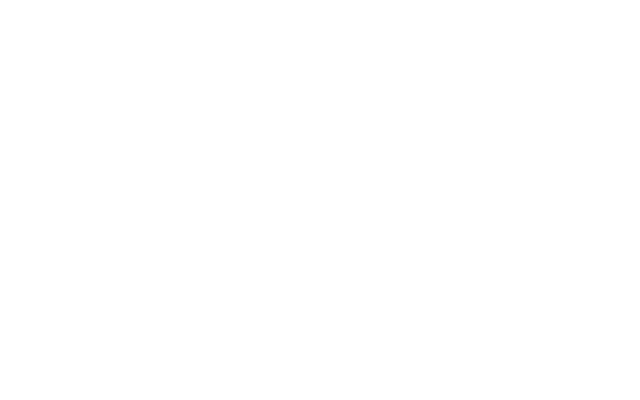
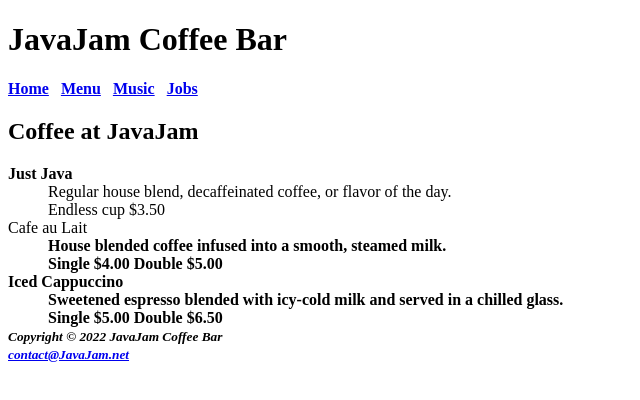
Before and after one commit to lucass-bakeryy/JavaJam, a plain HTML site: page menu.html in a window 1280 px wide. Shown: the whole page, without its empty margins (0-640 px from the left). Drawn offline with Linux system fonts and the light colour scheme.

Commit message:
Update menu.html

```diff
--- a/menu.html
+++ b/menu.html
@@ -1,10 +1,38 @@
 <!DOCTYPE html>
 <html lang="en">
 <head>
-<title></title>
+<title>JavaJam Coffee Bar Music</title>
 <meta charset="utf-8">
 </head>
 <body>
-
-</body>
-</html>
+<h1>JavaJam Coffee Bar</h1>
+<nav>
+<b>
+<a href="index.html">Home</a> &nbsp;
+<a href="menu.html">Menu</a> &nbsp;
+<a href="music.html">Music</a> &nbsp;
+<a href="jobs.html">Jobs</a>
+</b>
+</nav>
+<main>
+<h2>Coffee at JavaJam</h2>
+<d1>
+<dt><b>Just Java</b></dt>
+<dd>Regular house blend, decaffeinated coffee, or flavor of the day.</dd>
+<dd>Endless cup $3.50</dd>
+<dt>Cafe au Lait<b>
+<dd>House blended coffee infused into a smooth, steamed milk.</dd>
+<dd>Single $4.00 Double $5.00</dd>
+<dt>Iced Cappuccino<b>
+<dd>Sweetened espresso blended with icy-cold milk and served in a chilled glass.</dd>
+<dd>Single $5.00 Double $6.50</dd>
+</d1>
+<footer>
+<small><i>
+  Copyright &copy; 2022 JavaJam Coffee Bar<br>
+  <a href="mailto:lsolis26@bbrook.k12.nj.us">contact@JavaJam.net</a>
+</i></small>
+  </main>
+  </footer>
+  </body>
+  </html>
```
